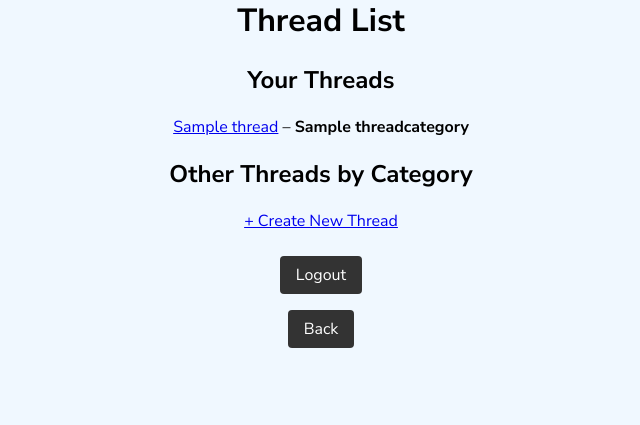
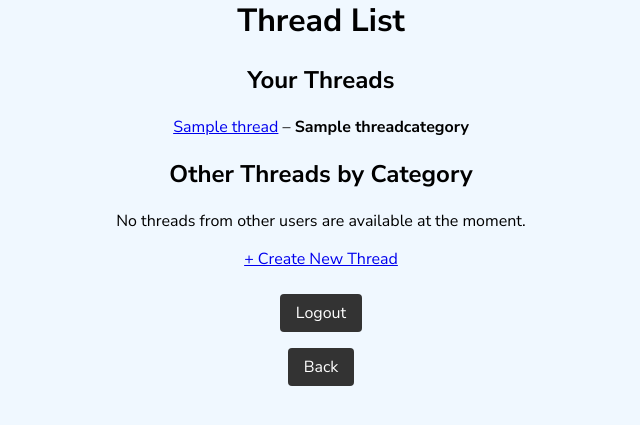
Before and after one commit to icepicklife/hobbysite-E-10, a Django app: page /forum/threads/ in a window 1280 px wide. Shown: the part 163-588 px from the top of the page, without its empty margins (319-959 px from the left). Run offline with Django 5.2, Linux system fonts and the light colour scheme; a user stored in the database is signed in; tables that the repository leaves empty hold one stand-in row (values such as "Sample post").

Commit message:
edited thread_list

```diff
--- a/forum/templates/thread_list.html
+++ b/forum/templates/thread_list.html
@@ -23,6 +23,7 @@ Thread List
 
         <h2>Other Threads by Category</h2>
 
+        {% if threads_by_category %}
             {% for category_name, threads in threads_by_category.items %}
                 {% with threads.0.category as category %}
                     <h3>{{ category.name }} <em>({{ category.description }})</em></h3>
@@ -32,6 +33,9 @@ Thread List
                     <p><a href="{{ thread.get_absolute_url }}">{{ thread.title }}</a></p>
                 {% endfor %}
             {% endfor %}
+        {% else %}
+            <p>No threads from other users are available at the moment.</p>
+        {% endif %}
 
         <p>
             <a href="{{ create_thread_url }}" class="btn btn-primary">+ Create New Thread</a>
```
Lines whose indentation alone changed are shown as unchanged.
